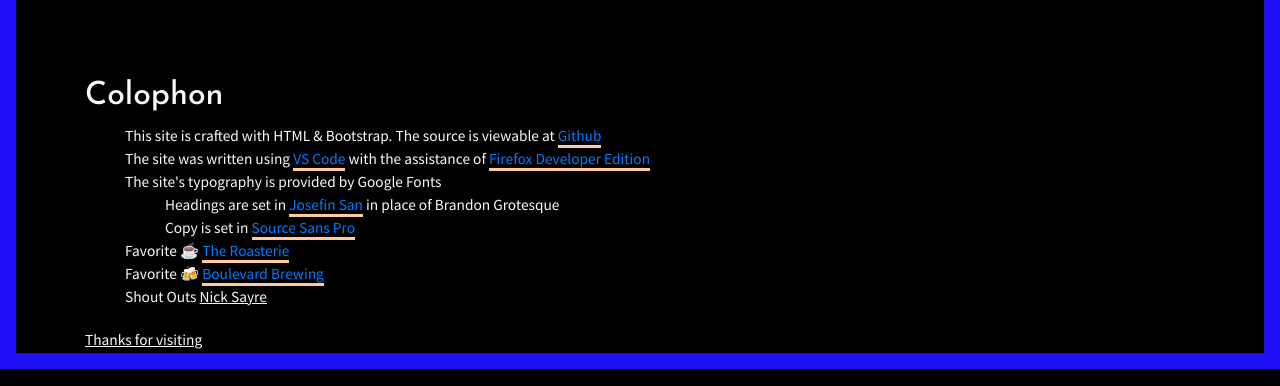
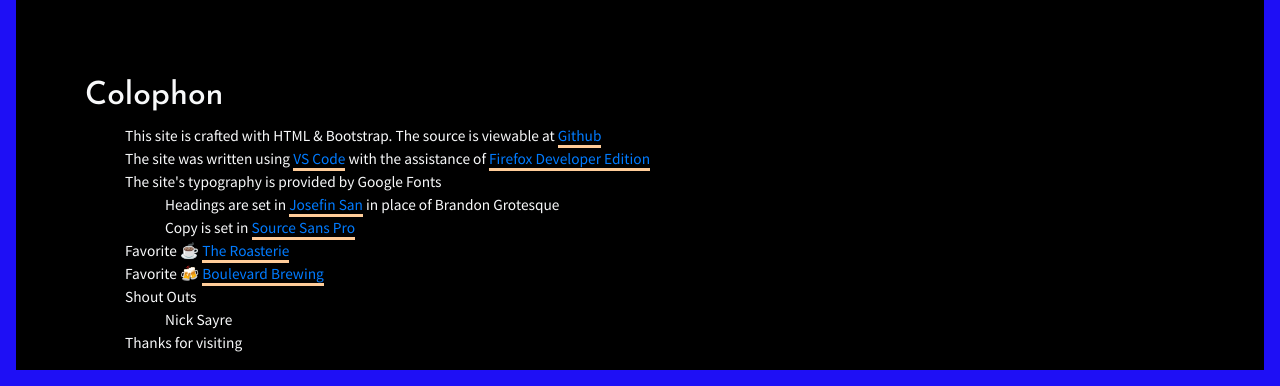
Before and after one commit to jerneu-design/about-me, a plain HTML site: page index.html in a window 1280 px wide. Shown: the part 1322-1708 px from the top of the page. Drawn offline with Linux system fonts and the light colour scheme; a script that the page names is missing.

Commit message:
update list

```diff
--- a/index.html
+++ b/index.html
@@ -165,11 +165,11 @@
                                 </ul>
                                 <li>Favorite ☕ <a href="https://theroasterie.com/product/kansas-city-dark/">The Roasterie</a></li>
                                 <li>Favorite 🍻 <a href="https://www.boulevard.com/beerinfo/zon-belgian-style-witbier/">Boulevard Brewing</a></li>
-                                <il>Shout Outs</il>
-                                <u>
-                                    <il>Nick Sayre</il>
+                                <li>Shout Outs</li>
+                                <ul>
+                                    <li>Nick Sayre</il>
                                 </ul>
-                                <il>Thanks for visiting</il>
+                                <li>Thanks for visiting</li>
                             </ul>
                         </small>
                     </div>
```
